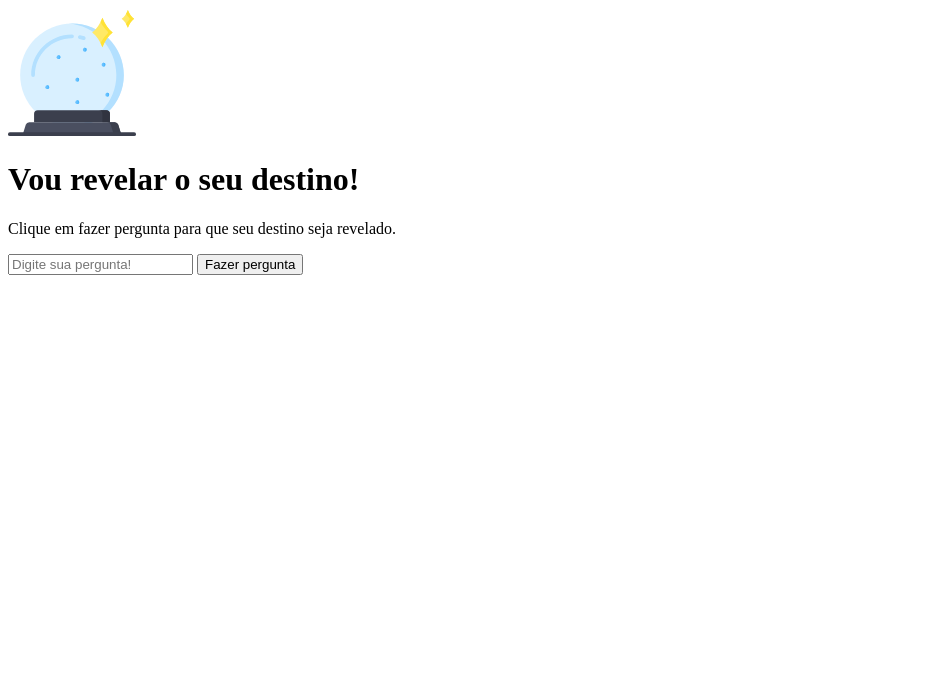
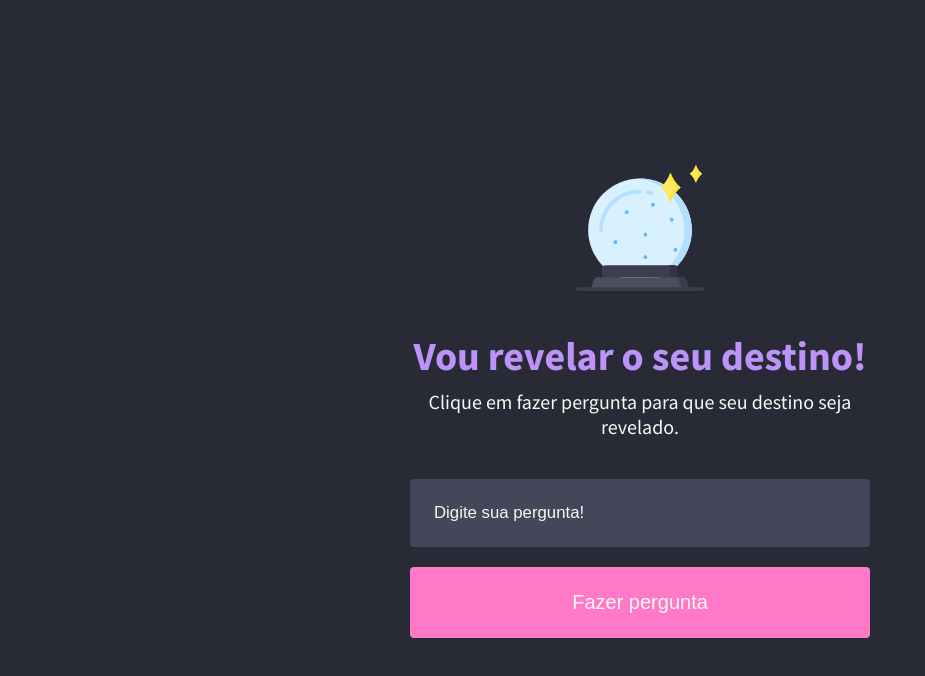
Before and after one commit to martinsgabriel1956/revealyourdestiny, a plain HTML site: page index.html in a window 1280 px wide. Shown: the whole page, without its empty margins (0-925 px from the left). Drawn offline with Linux system fonts and the light colour scheme.

Commit message:
feat: adding css based on dracula theme

```diff
--- a/index.html
+++ b/index.html
@@ -1,10 +1,17 @@
 <!DOCTYPE html>
 <html lang="en">
   <head>
+    <link rel="preconnect" href="https://fonts.googleapis.com" />
+    <link rel="preconnect" href="https://fonts.gstatic.com" crossorigin />
     <meta charset="UTF-8" />
     <meta http-equiv="X-UA-Compatible" content="IE=edge" />
     <meta name="viewport" content="width=device-width, initial-scale=1.0" />
     <title>Reveal Your Destiny</title>
+    <link rel="stylesheet" href="./public/styles/styles.css" />
+    <link
+      href="https://fonts.googleapis.com/css2?family=Source+Sans+Pro:wght@400;700&display=swap"
+      rel="stylesheet"
+    />
   </head>
   <body>
     <main>
--- /dev/null
+++ b/public/styles/main.css
@@ -0,0 +1,68 @@
+main {
+  margin: 0 auto;
+
+  width: 460px;
+
+  text-align: center;
+
+}
+
+.info-container {
+  display: flex;
+  align-items: center;
+  justify-content: center;
+  flex-direction: column;
+}
+
+.info-container img {
+  margin-bottom: 2.5rem;
+}
+
+.info-container h1 {
+  font-size: 2.5rem;
+  margin-bottom: .5rem;
+
+  color: var(--purple);
+}
+
+.info-container p {
+  font-size: 1.25rem;
+  margin-bottom: 2.5rem;
+}
+
+form {
+  display: flex;
+  flex-direction: column;
+  align-items: center;
+}
+
+form input {
+  margin-bottom: 1.25rem;
+  background-color: var(--bg-input-color);
+  font-size: 1.05rem;
+}
+
+form button {
+  background: var(--pink);
+  font-weight: 500;
+  font-size: 1.25rem;
+  transition: background .2s ease-in-out;
+}
+
+form button:hover {
+  background: var(--green);
+}
+
+form input,
+form button {
+  width: 100%;
+  padding: 1.5rem;
+  border-radius: .25rem;
+  border: 0;
+}
+
+form input,
+form input::placeholder,
+form button {
+  color: var(--text-color);
+}
--- /dev/null
+++ b/public/styles/root.css
@@ -0,0 +1,32 @@
+:root {
+  --bg-color: #282a36;
+  --text-color: #f8f8f2;
+  --purple: #bd93f9;
+  --pink: #ff79c6;
+  --bg-input-color: #44475a;
+  --green: #50fa7b;
+  --cyan: #8be9fd;
+}
+
+* {
+  margin: 0;
+  padding: 0;
+  box-sizing: border-box;
+}
+
+body {
+  background-color: var(--bg-color);
+  color: var(--text-color);
+
+  display: flex;
+  align-items: center;
+  justify-content: center;
+
+  min-height: 100vh;
+
+  font-family: 'Source Sans Pro', sans-serif;
+}
+
+button {
+  cursor: pointer;
+}
--- /dev/null
+++ b/public/styles/styles.css
@@ -0,0 +1,2 @@
+@import url('root.css');
+@import url('main.css');
```
